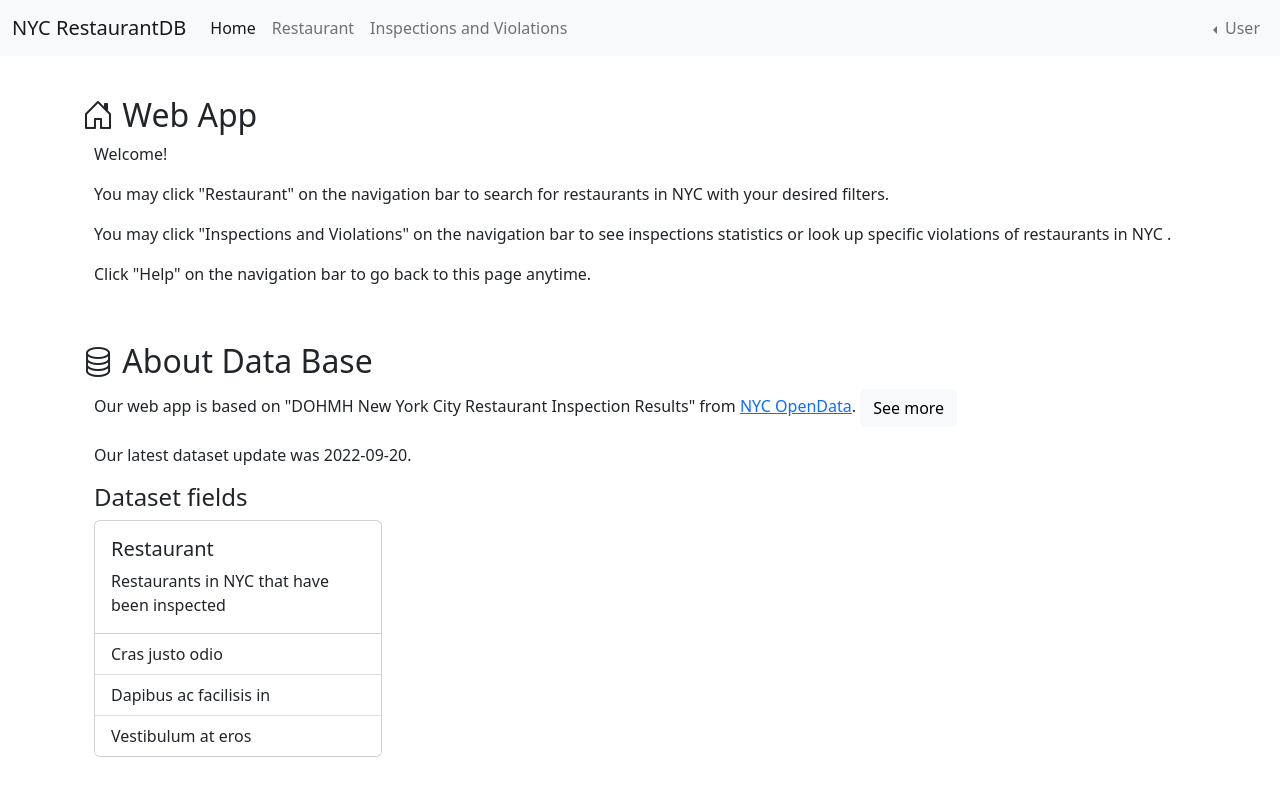
After one commit to Xiaoyang-Song/NYC-Restaurant-Inspection-Database, a Flask app: page /help/helppage in a window 1280 px wide. The commit adds this page. Run offline with Flask 2, Linux system fonts and the light colour scheme; parts of the project's set-up code (start-up, migrations or seed data) failed here and were passed over.

Commit message:
help page

```diff
--- /dev/null
+++ b/frontend/help.py
@@ -0,0 +1,18 @@
+import os
+from os import abort
+from sqlalchemy import *
+from sqlalchemy.exc import IntegrityError
+from sqlalchemy.pool import NullPool
+from flask import Blueprint, Flask, flash, request, session, render_template, g, redirect, Response, url_for
+from icecream import ic
+import functools
+from werkzeug.security import check_password_hash, generate_password_hash
+from db_utils import *
+from users import *
+
+bp = Blueprint('help', __name__, url_prefix='/help')
+
+
+@bp.route('/helppage')
+def helppage():
+    return render_template("help/helppage.html")
--- a/frontend/server.py
+++ b/frontend/server.py
@@ -25,6 +25,8 @@ import functions
 from functions import *
 import userpage
 from userpage import *
+import help
+from help import *
 
 # from db_utils import get_db_conn
 
@@ -37,6 +39,7 @@ app.register_blueprint(auth.bp)
 app.register_blueprint(home.bp)
 app.register_blueprint(functions.bp)
 app.register_blueprint(userpage.bp)
+app.register_blueprint(help.bp)
 
 # XXX: The Database URI should be in the format of:
 #
--- /dev/null
+++ b/frontend/templates/help/helppage.html
@@ -0,0 +1,99 @@
+<html>
+  <head>
+  <meta charset="utf-8">
+  <meta name="viewport" content="width=device-width, initial-scale=1">
+  <link href="https://cdn.jsdelivr.net/npm/bootstrap@5.2.2/dist/css/bootstrap.min.css" rel="stylesheet" integrity="sha384-Zenh87qX5JnK2Jl0vWa8Ck2rdkQ2Bzep5IDxbcnCeuOxjzrPF/et3URy9Bv1WTRi" crossorigin="anonymous">
+  <link rel="stylesheet" href="{{ url_for('static', filename='my.css') }}" />
+  <link rel="stylesheet" href="https://cdn.jsdelivr.net/npm/bootstrap-icons@1.10.2/font/bootstrap-icons.css">
+
+ <script src="https://cdn.jsdelivr.net/npm/bootstrap@5.2.2/dist/js/bootstrap.bundle.min.js" integrity="sha384-OERcA2EqjJCMA+/3y+gxIOqMEjwtxJY7qPCqsdltbNJuaOe923+mo//f6V8Qbsw3" crossorigin="anonymous"></script>
+ </head>
+
+ <body>
+    <nav class="navbar navbar-expand-lg bg-light">
+      <div class="container-fluid">
+        <a class="navbar-brand" href="#">NYC RestaurantDB</a>
+        <button class="navbar-toggler" type="button" data-bs-toggle="collapse" data-bs-target="#navbarSupportedContent" aria-controls="navbarSupportedContent" aria-expanded="false" aria-label="Toggle navigation">
+          <span class="navbar-toggler-icon"></span>
+        </button>
+        <div class="collapse navbar-collapse" id="navbarSupportedContent">
+          <ul class="navbar-nav me-auto mb-2 mb-lg-0">
+            <li class="nav-item">
+              <a class="nav-link active" aria-current="page" href="/home/homepage">Home</a>
+            </li>
+            <li class="nav-item">
+              <a class="nav-link" href="/functions/restaurants">Restaurant</a>
+            </li>
+            <li class="nav-item">
+              <a class="nav-link" href="/functions/violations">Inspections and Violations</a>
+            </li>
+          </ul>
+          <ul class="navbar-nav ms-auto mb-2 mb-lg-0">
+            <li class="nav-item dropdown dropstart">
+              <a class="nav-link dropdown-toggle" href="#" role="button" data-bs-toggle="dropdown" aria-expanded="false">
+                User
+              </a>
+              <ul class="dropdown-menu">
+                <li><a class="dropdown-item" href="/userpage/userinfo">My Page</a></li>
+                <li><hr class="dropdown-divider"></li>
+                <li><a class="dropdown-item" href="#">Log Out</a></li>
+              </ul>
+            </li>
+          </ul>
+          </ul>
+        </div>
+      </div>
+    </nav>
+
+    <div class="container bm-5 tm-5">
+        <div class="halfspacer"></div>
+        <h2><i class="bi bi-house-door"></i> Web App</h2>
+
+        <div class="container bm-5 tm-5">
+             <p>Welcome!</p>
+            <p>You may click "Restaurant" on the navigation bar to search for restaurants in NYC with your desired filters.</p>
+            <p>You may click "Inspections and Violations" on the navigation bar to see inspections statistics or look up specific violations of restaurants in NYC .</p>
+            <p>Click "Help" on the navigation bar to go back to this page anytime.</p>
+        </div>
+
+        <div class="halfspacer"></div>
+        <h2><i class="bi bi-database"></i> About Data Base </h2>
+
+        <div class="container bm-5 tm-5">
+                <p>Our web app is based on "DOHMH New York City Restaurant Inspection Results" from <a href="https://data.cityofnewyork.us/Health/DOHMH-New-York-City-Restaurant-Inspection-Results/43nn-pn8j">NYC OpenData</a>.
+                    <a class="btn btn-light" data-toggle="collapse" href="#collapseExample" role="button" aria-expanded="false" aria-controls="collapseExample">See more</a>
+                </p>
+                <div class="collapse" id="collapseExample">
+                    <div class="card card-body">
+                        <p><small>The dataset contains every sustained or not yet adjudicated violation citation from every full or special program inspection conducted up to three years prior to the most recent inspection for restaurants and college cafeterias in an active status on the RECORD DATE (date of the data pull). When an inspection results in more than one violation, values for associated fields are repeated for each additional violation record. Establishments are uniquely identified by their CAMIS (record ID) number. Keep in mind that thousands of restaurants start business and go out of business every year; only restaurants in an active status are included in the dataset.
+                            Records are also included for each restaurant that has applied for a permit but has not yet been inspected and for inspections resulting in no violations. Establishments with inspection date of 1/1/1900 are new establishments that have not yet received an inspection. Restaurants that received no violations are represented by a single row and coded as having no violations using the ACTION field.
+                            Because this dataset is compiled from several large administrative data systems, it contains some illogical values that could be a result of data entry or transfer errors. Data may also be missing.
+                            This dataset and the information on the Health Department's Restaurant Grading website come from the same data source. The Health Department's Restaurant Grading website is here:
+                            http://www1.nyc.gov/site/doh/services/restaurant-grades.page
+                            See the data dictionary file in the Attachments section of the OpenData website for a summary of data fields and allowable values.
+                        </small></p>
+                    </div>
+                </div>
+
+                <p>Our latest dataset update was 2022-09-20.</p>
+                <h4>Dataset fields</h4>
+
+                <div class="card" style="width: 18rem;">
+                    <div class="card-body">
+                            <h5 class="card-title">Restaurant</h5>
+                            <p class="card-text">Restaurants in NYC that have been inspected</p>
+                    </div>
+                    <ul class="list-group list-group-flush">
+                        <li class="list-group-item">Cras justo odio</li>
+                        <li class="list-group-item">Dapibus ac facilisis in</li>
+                        <li class="list-group-item">Vestibulum at eros</li>
+                    </ul>
+
+                </div>
+        </div>
+    </div>
+
+
+ </body>
+
+ </html>
--- a/frontend/templates/home/homepage.html
+++ b/frontend/templates/home/homepage.html
@@ -34,6 +34,9 @@
             <li class="nav-item">
               <a class="nav-link" href="/functions/violations">Inspections and Violations</a>
             </li>
+            <li class="nav-item">
+              <a class="nav-link" href="/help/helppage">Help</a>
+            </li>
           </ul>
           <ul class="navbar-nav ms-auto mb-2 mb-lg-0">
             <li class="nav-item dropdown dropstart">
```
Also changed, not shown: frontend/jinja.py (deleted, +0 -9 lines).
